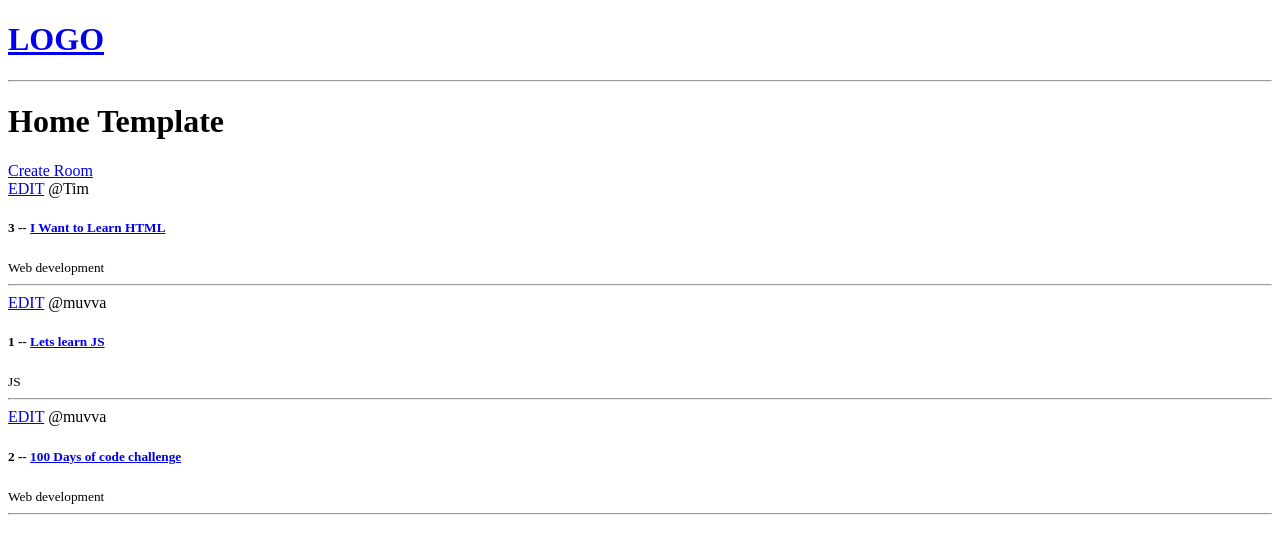
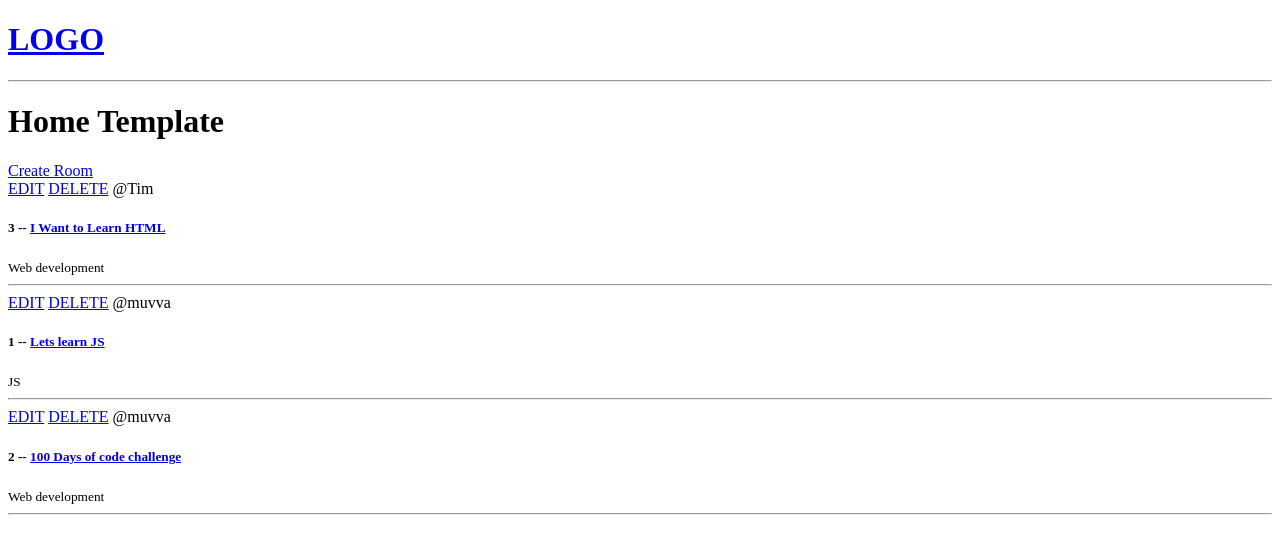
Before and after one commit to Muvva-Adityavardhan/Django-studyweb, a Django app: page / in a window 1280 px wide. Shown: the top 554 px of the page. Run offline with Django 5.2, Linux system fonts and the light colour scheme; data comes from the database, SQL or seed files in the repository; both versions use the stored data as it was after the commit.

Commit message:
delete functionality

```diff
--- a/base/templates/base/home.html
+++ b/base/templates/base/home.html
@@ -12,6 +12,7 @@
 
             <div>
                 <a href = "{% url 'update-room' room.id %}">EDIT</a>
+                <a href = "{% url 'delete-room' room.id %}">DELETE</a>
                 <span>@{{room.host.username}}</span>
                 <h5>{{room.id}} -- <a href = "{% url 'room' room.id %}">{{room.name}}</a></h5>
                 <small>{{room.topic.name}}</small>
--- a/base/urls.py
+++ b/base/urls.py
@@ -7,5 +7,7 @@ urlpatterns = [
 
     path('create_room/', views.createRoom, name='create-room'),
     path('update_room/<str:pk>/', views.updateRoom, name='update-room'),
+
+    path('delete_room/<str:pk>/', views.deleteRoom, name='delete-room'),
 ]
 # Even if you change the path, no need to change at every place as already name="" variable helps in how to access and use the url tag in the home.html file
--- a/base/views.py
+++ b/base/views.py
@@ -42,3 +42,11 @@ def updateRoom(request,pk):
 
     context = {'form':form}
     return render(request, 'base/room_form.html',context)
+
+def deleteRoom(request,pk):
+    room = Room.objects.get(id=pk)
+    if(request.method == 'POST'):
+        room.delete()
+        return redirect('home')
+
+    return render(request,'base/delete.html',{'obj':room})
```
Also changed, not shown: base/templates/base/delete.html (added, +13 -0 lines), db.sqlite3.
